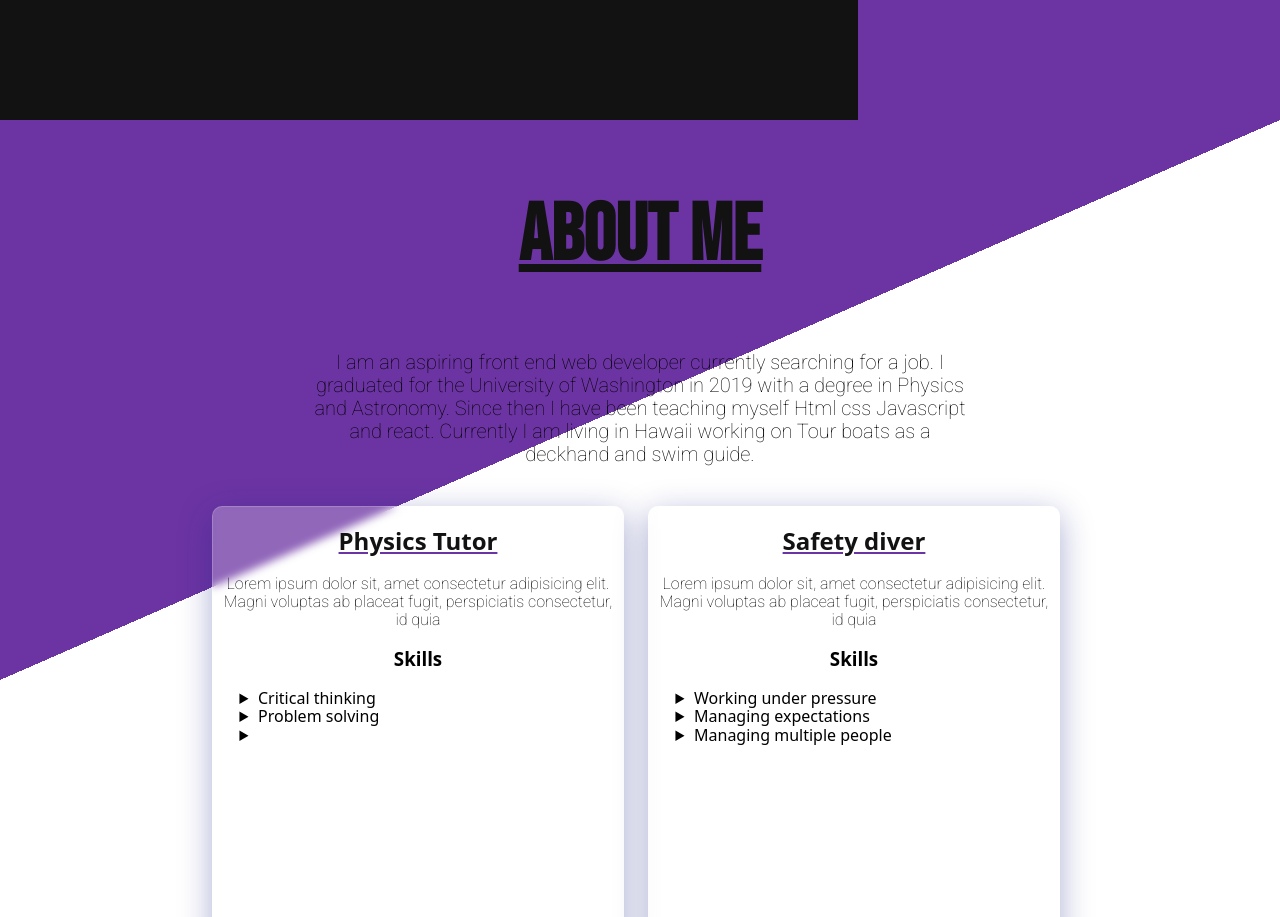
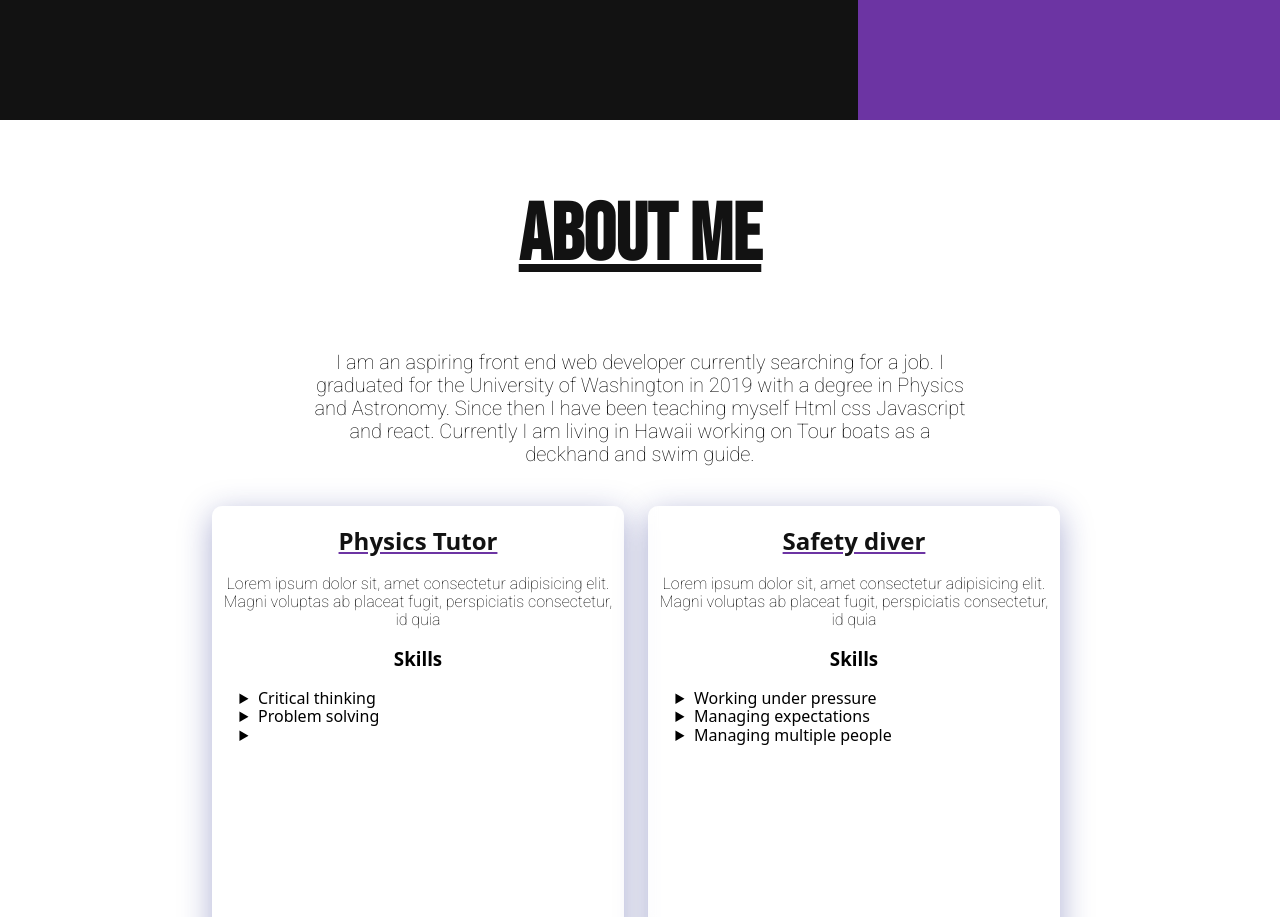
Before and after one commit to piacib/portfolio, a React (Create React App) app: page / in a window 1280 px wide. Shown: the part 840-1757 px from the top of the page. Built offline with nearby package versions, Linux system fonts and the light colour scheme.

Commit message:
renamed about me background

```diff
--- a/src/components/AboutMe/AboutMe.tsx
+++ b/src/components/AboutMe/AboutMe.tsx
@@ -7,7 +7,7 @@ import { AboutMeSectionId } from "../../global";
 const AboutMe: React.FC = () => {
   return (
     <section id={AboutMeSectionId}>
-      <div id="about_me_background" className="triangle_background"></div>
+      <div id="about_me_top_background" className="triangle_background"></div>
       <h1 className="section_header">About Me</h1>
       <p className="about_me_text">
         I am an aspiring front end web developer currently searching for a job.
```
